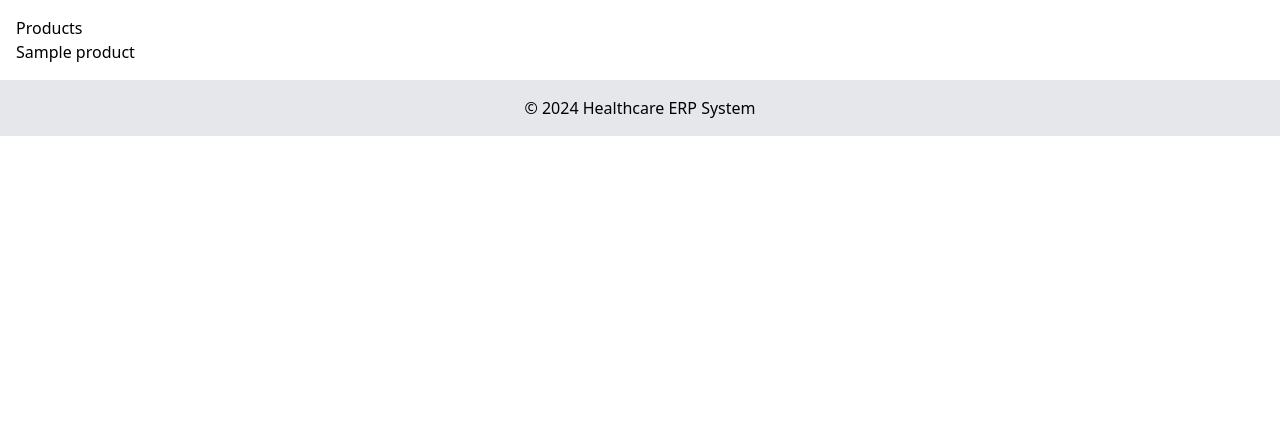
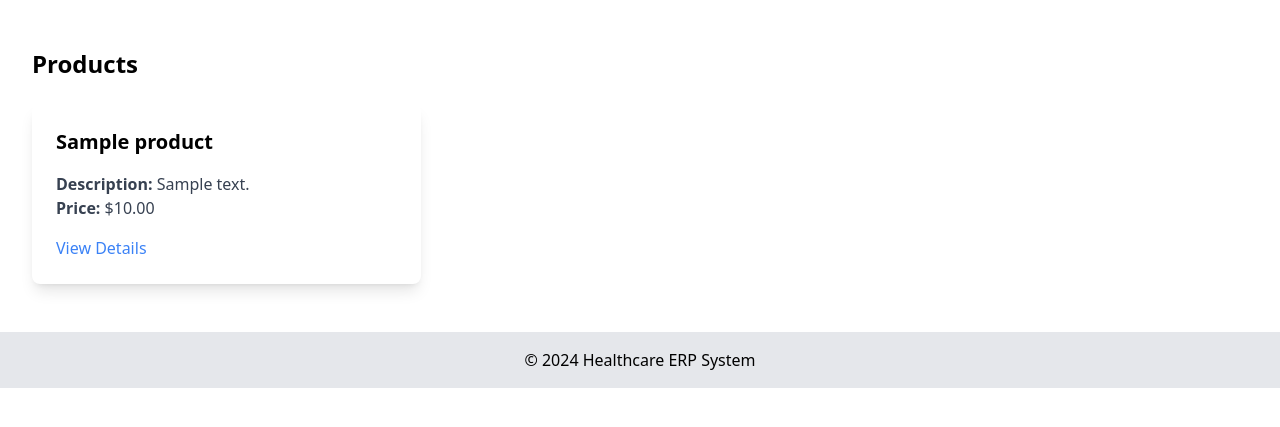
Before and after one commit to YaminLamBappi/healthcare_erp, a Django app: page /inventory/ in a window 1280 px wide. Shown: the part 112-539 px from the top of the page. Run offline with Django 5.2, Linux system fonts and the light colour scheme; a user stored in the database is signed in; tables that the repository leaves empty hold one stand-in row (values such as "Sample post"); style sheets or scripts are compiled from the project's sources.

Commit message:
inventory design updated

```diff
--- a/templates/inventory/product_list.html
+++ b/templates/inventory/product_list.html
@@ -3,10 +3,18 @@
 {% block title %}Products{% endblock %}
 
 {% block content %}
-<h2>Products</h2>
-<ul>
-    {% for product in products %}
-    <li><a href="{% url 'product_detail' product.pk %}">{{ product.name }}</a></li>
-    {% endfor %}
-</ul>
+<div class="container mx-auto px-4 py-8">
+    <h2 class="text-2xl font-bold mb-6">Products</h2>
+    <div class="grid grid-cols-1 md:grid-cols-2 lg:grid-cols-3 gap-6">
+        {% for product in products %}
+        <div class="bg-white shadow-lg rounded-lg p-6">
+            <h3 class="text-xl font-semibold mb-4">{{ product.name }}</h3>
+            <p class="text-gray-700"><span class="font-semibold">Description:</span> {{ product.description }}</p>
+            <p class="text-gray-700"><span class="font-semibold">Price:</span> ${{ product.price }}</p>
+            <a href="{% url 'product_detail' product.pk %}" class="text-blue-500 hover:underline mt-4 inline-block">View
+                Details</a>
+        </div>
+        {% endfor %}
+    </div>
+</div>
 {% endblock %}
```
Also changed, not shown: templates/inventory/product_detail.html (+11 -5 lines).
